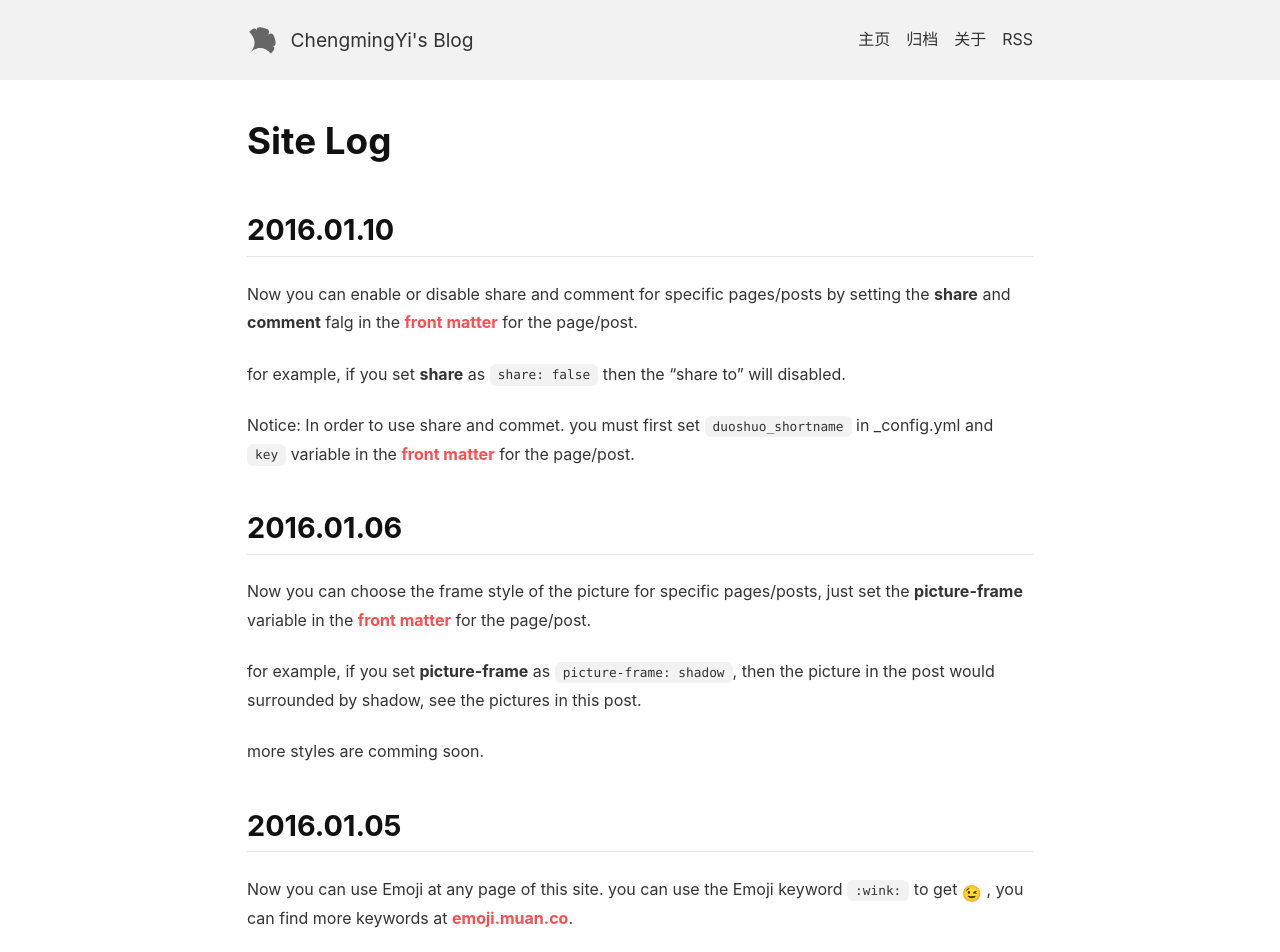
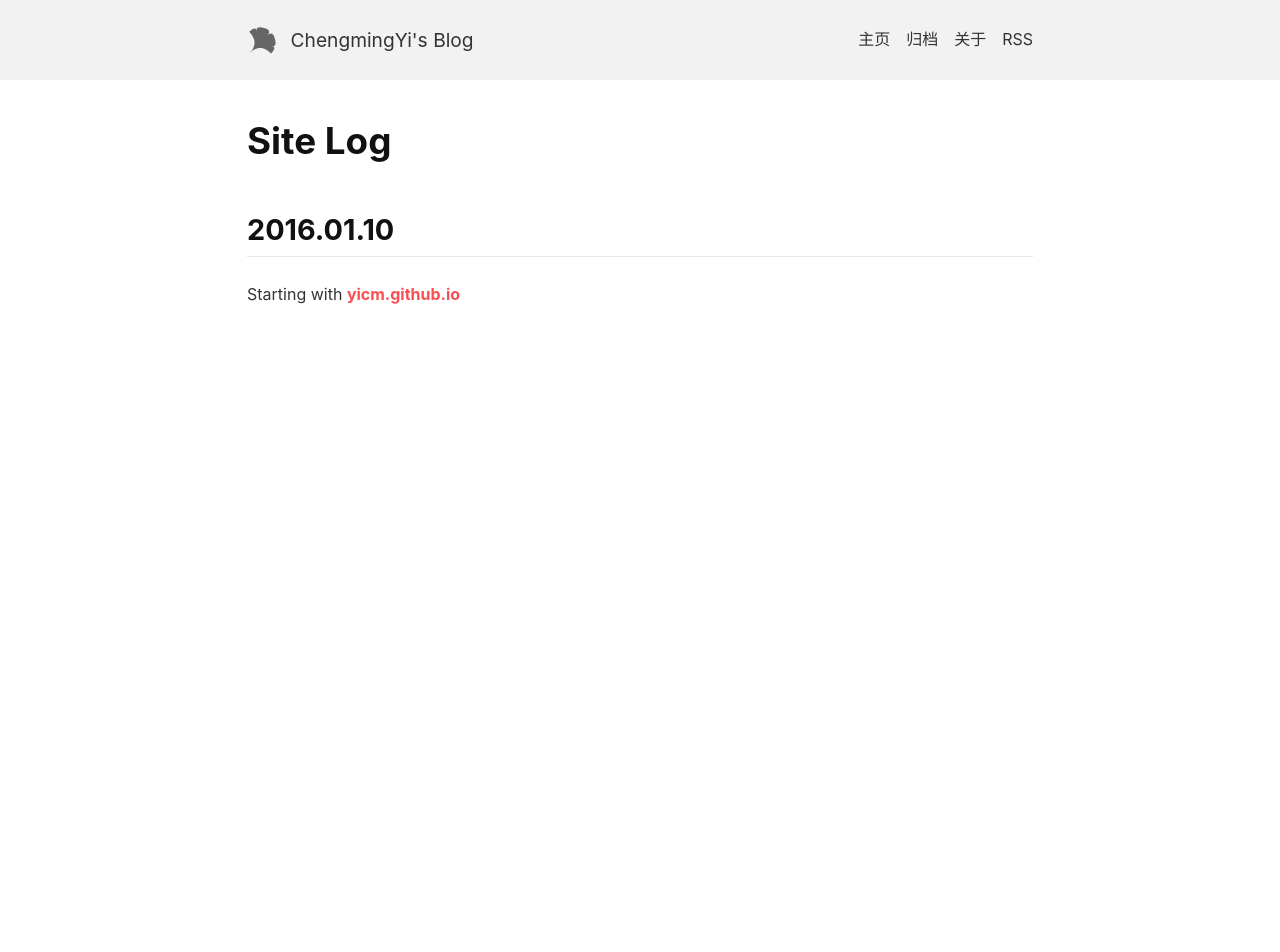
Before and after one commit to yicm/yicm.github.io, a Jekyll site: the page built from blog/site-log.md, in a window 1280 px wide and 1400 px high. Shown: the top 952 px of the window. Built offline with Jekyll 4.4.1, drawn with Linux system fonts in a browser that asks for light colours; nearby versions of some CDN libraries; emoji names are drawn with the system emoji font; some of the changed text lies outside the part shown.

Commit message:
Update site-log.md

````diff
--- a/blog/site-log.md
+++ b/blog/site-log.md
@@ -6,49 +6,5 @@ picture-frame: shadow
 comment: false
 ---
 ## 2016.01.10
-Now you can enable or disable share and comment for specific pages/posts by setting the **share** and **comment**  falg in the [front matter](http://jekyllrb.com/docs/frontmatter/) for the page/post.
 
-for example, if you set **share** as ```share: false``` then the "share to" will disabled.
-
-Notice: In order to use share and commet. you must first set ```duoshuo_shortname``` in _config.yml and ```key``` variable in the [front matter](http://jekyllrb.com/docs/frontmatter/) for the page/post.
-
-## 2016.01.06
-Now you can choose the frame style of the picture for specific pages/posts, just set the **picture-frame** variable in the [front matter](http://jekyllrb.com/docs/frontmatter/) for the page/post.
-
-for example, if you set **picture-frame** as ```picture-frame: shadow```, then the picture in the post would surrounded by shadow, see the pictures in this post.
-
-more styles are comming soon.
-
-## 2016.01.05
-Now you can use Emoji at any page of this site. you can use the Emoji keyword ```:wink:``` to get :wink: , you can find more keywords at [emoji.muan.co](https://emoji.muan.co/).
-
-Thanks to [emojify.js](https://github.com/Ranks/emojify.js), great job !!
-
-
-## 2015.12.22
-The NEW blog site is online at gitpages :octocat: with a new url [www.thomastian.com/blog](http://www.thomastian.com/blog/). I call it "Thomas's blog", simple and straightforward.
-
-![thomas-blog-home](https://wx2.sinaimg.cn/large/73bd9e13ly1fjlepcoizij211y0ijtej.jpg)
-
-I design and write the theme, it cost me a lot of time, but it's worthy. I learn a lot from this site.
-
-Get more details at [新的一年，新的博客](/blog/2016/01/02/new-year-new-blog.html).
-
-## 2015.10.26
-First domain in my life! "**thomastian.com**", what an awesome name. :ghost: :ghost: :ghost:
-
-## 2015.10.26
-I migrate my blog site from gitpages to [gitcafe](https://gitcafe.com/activities), since the latter visit faster in China Mainland, and Baiduspider is not welcome at gitpages.
-
-## 2015.10.14
-My first personal blog is online at gitpages :sunglasses: . I call it "天马行空". It use [pelican-bootstrap3](https://github.com/DandyDev/pelican-bootstrap3) theme.
-
-![天马行空-home-page](https://wx4.sinaimg.cn/large/73bd9e13ly1fjlepc5rdxj211y0ii0wt.jpg)
-
-Home page
-
-![天马行空-first-post](https://wx2.sinaimg.cn/large/73bd9e13ly1fjlepbedzsj211y0iin2y.jpg)
-
-Article page
-
-It is my old blog site. You can now find it at [kitian616.gitcafe.io](http://kitian616.gitcafe.io). **I won't update it anymore**, but it will remain for some time.
+Starting with [yicm.github.io](yicm.github.io)
````
